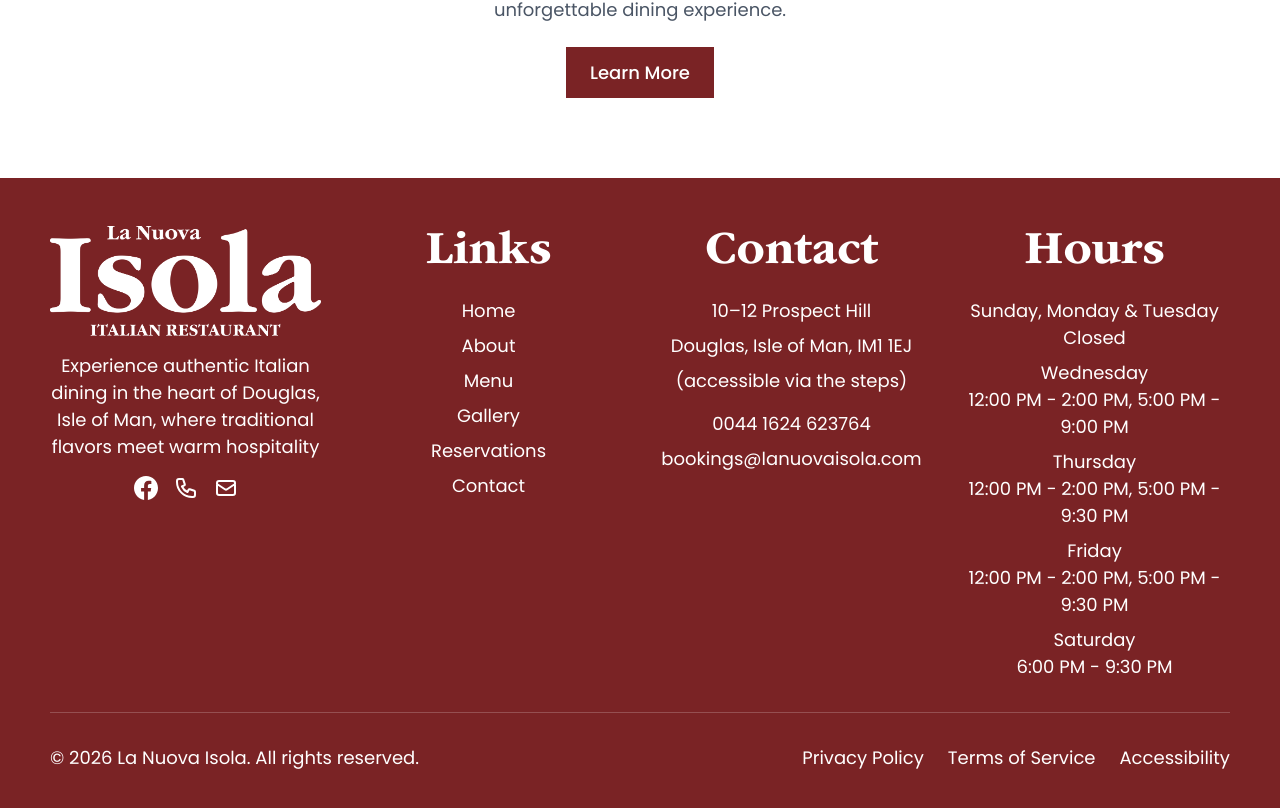
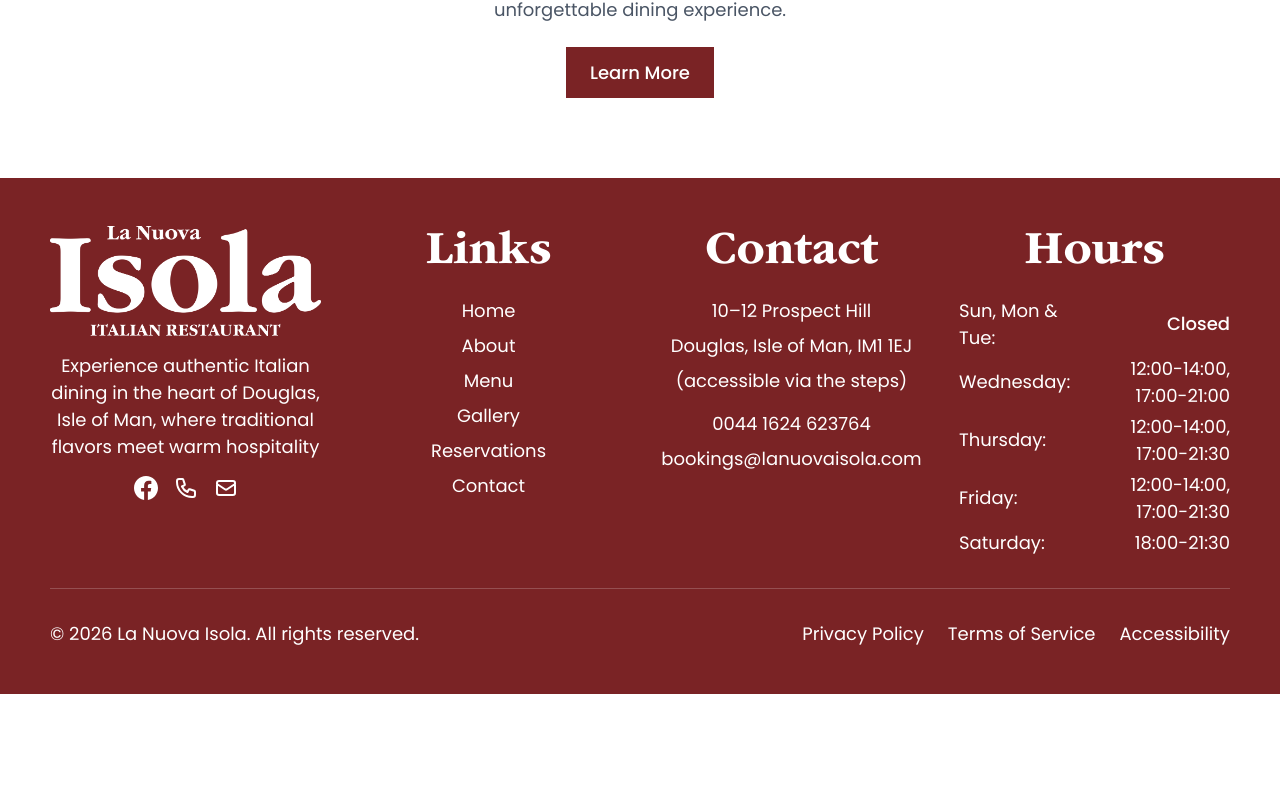
Before and after one commit to LYNKSPortal/la-nuova-isola-iom, a Next.js app: page / in a window 1280 px wide. Shown: the part 1284-2092 px from the top of the page. After the commit the page ends 1978 px from the top, so only its background shows below. Built offline with nearby package versions, Linux system fonts and the light colour scheme.

Commit message:
Restructure footer hours section for better visual balance

```diff
--- a/src/components/Footer.tsx
+++ b/src/components/Footer.tsx
@@ -88,26 +88,26 @@ export default function Footer() {
           {/* Hours */}
           <section className="text-center" aria-labelledby="hours-heading">
             <h2 id="hours-heading" className="font-semibold mb-4">Hours</h2>
-            <div className="space-y-2 text-white">
-              <div className="flex flex-col items-center">
-                <span>Sunday, Monday & Tuesday</span>
-                <time>Closed</time>
+            <div className="text-white space-y-1">
+              <div className="flex justify-between items-center">
+                <span className="flex-1 text-left">Sun, Mon & Tue:</span>
+                <span className="flex-1 text-right font-medium">Closed</span>
               </div>
-              <div className="flex flex-col items-center">
-                <span>Wednesday</span>
-                <time>12:00 PM - 2:00 PM, 5:00 PM - 9:00 PM</time>
+              <div className="flex justify-between items-center">
+                <span className="flex-1 text-left">Wednesday:</span>
+                <span className="flex-1 text-right">12:00-14:00, 17:00-21:00</span>
               </div>
-              <div className="flex flex-col items-center">
-                <span>Thursday</span>
-                <time>12:00 PM - 2:00 PM, 5:00 PM - 9:30 PM</time>
+              <div className="flex justify-between items-center">
+                <span className="flex-1 text-left">Thursday:</span>
+                <span className="flex-1 text-right">12:00-14:00, 17:00-21:30</span>
               </div>
-              <div className="flex flex-col items-center">
-                <span>Friday</span>
-                <time>12:00 PM - 2:00 PM, 5:00 PM - 9:30 PM</time>
+              <div className="flex justify-between items-center">
+                <span className="flex-1 text-left">Friday:</span>
+                <span className="flex-1 text-right">12:00-14:00, 17:00-21:30</span>
               </div>
-              <div className="flex flex-col items-center">
-                <span>Saturday</span>
-                <time>6:00 PM - 9:30 PM</time>
+              <div className="flex justify-between items-center">
+                <span className="flex-1 text-left">Saturday:</span>
+                <span className="flex-1 text-right">18:00-21:30</span>
               </div>
             </div>
                       </section>
```
